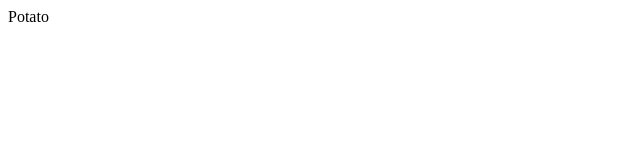
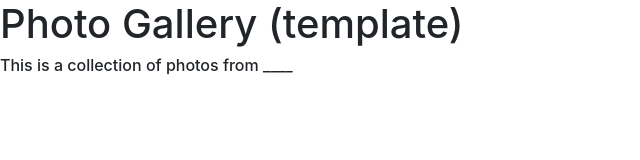
Before and after one commit to StefanoCandiani/PhotoGalleryTemplateBootstrapProject, a plain HTML site: page index.html in a window 1280 px wide. Shown: the whole page, without its empty margins (0-640 px from the left). Drawn offline with nearby package versions, Linux system fonts and the light colour scheme.

Commit message:
added title and subtitle

```diff
--- a/index.html
+++ b/index.html
@@ -1,14 +1,25 @@
 <!DOCTYPE html>
 <html lang="en">
 <head>
-    <meta charset="UTF-8">
-    <meta name="viewport" content="width=device-width, initial-scale=1.0">
+    <meta charset="utf-8">
+    <meta name="viewport" content="width=device-width, initial-scale=1, shrink-to-fit=no">
     <title>Document</title>
-    <div> Potato </div>
+    <link rel="stylesheet" href="https://stackpath.bootstrapcdn.com/bootstrap/4.5.2/css/bootstrap.min.css" integrity="sha384-JcKb8q3iqJ61gNV9KGb8thSsNjpSL0n8PARn9HuZOnIxN0hoP+VmmDGMN5t9UJ0Z" crossorigin="anonymous">
     <link rel="stylesheets" href="style.css">
 </head>
 <body>
+<div class="test">
+    <div class="test2">
+        <h1>Photo Gallery (template)</h1>
+        <h6>This is a collection of photos from ____</h6>
+    </div>
+</div>
 
 
+
+<script src="https://code.jquery.com/jquery-3.5.1.slim.min.js" integrity="sha384-DfXdz2htPH0lsSSs5nCTpuj/zy4C+OGpamoFVy38MVBnE+IbbVYUew+OrCXaRkfj" crossorigin="anonymous"></script>
+<script src="https://cdn.jsdelivr.net/npm/popper.js@1.16.1/dist/umd/popper.min.js" integrity="sha384-9/reFTGAW83EW2RDu2S0VKaIzap3H66lZH81PoYlFhbGU+6BZp6G7niu735Sk7lN" crossorigin="anonymous"></script>
+<script src="https://stackpath.bootstrapcdn.com/bootstrap/4.5.2/js/bootstrap.min.js" integrity="sha384-B4gt1jrGC7Jh4AgTPSdUtOBvfO8shuf57BaghqFfPlYxofvL8/KUEfYiJOMMV+rV" crossorigin="anonymous"></script>
+<script src="script.js"></script>
 </body>
 </html>
--- a/style.css
+++ b/style.css
@@ -0,0 +1,7 @@
+div {
+    display: flex;
+    justify-content: center;
+}
+h1, h6 {
+    text-align: center;
+}
```
